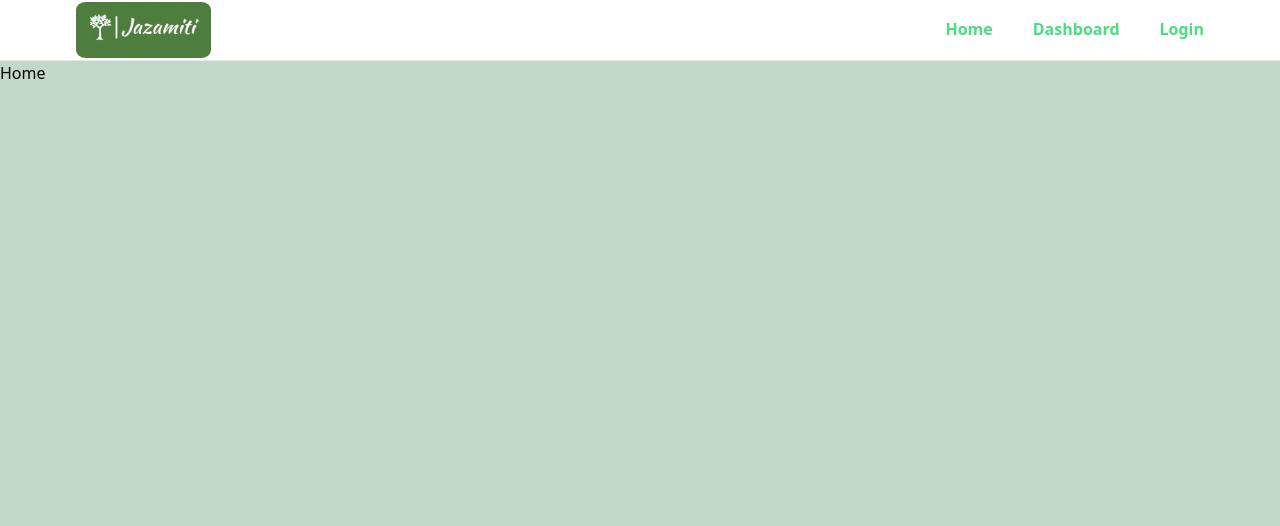
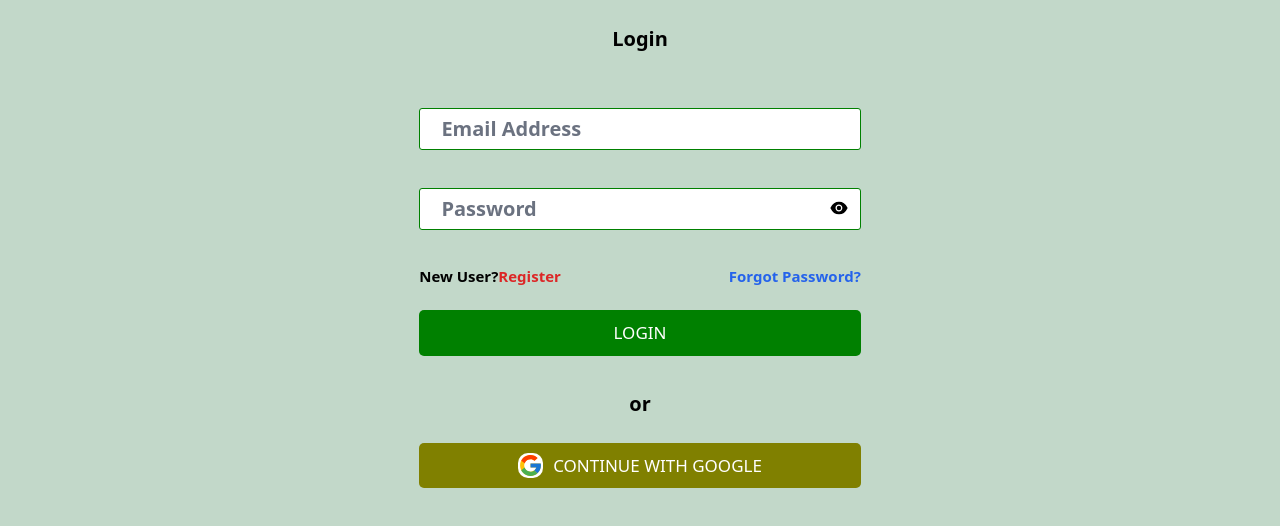
Before and after one commit to uhqlA/firebase-auth, a React (Create React App) app: page / in a window 1280 px wide. Shown: the top 526 px of the page. Built offline with nearby package versions, Linux system fonts and the light colour scheme.

Commit message:
landing page implemented

```diff
--- a/src/App.js
+++ b/src/App.js
@@ -2,7 +2,7 @@ import React from 'react';
 import { BrowserRouter as Router, Routes, Route } from 'react-router-dom';
 
 import './App.css';
-import Home from './Components/Pages/Home/Home';
+//import Home from './Components/Pages/Home/Home';
 import ForgetPassword from "./Components/Pages/ForgetPassword/ForgetPassword";
 import Dashboard from './Components/Pages/Dashboard/Dashboard';
 import Login from "./Components/Pages/Login/Login";
@@ -16,9 +16,10 @@ function App() {
   return (
     <div>
       <Router>
-        <Header />
+        {/* <Header /> */}
         <Routes>
-          <Route path="/" element={<Home />} />
+        <Route path="/header" element={<Header />} />
+          <Route path="/" element={<Login />} />
           <Route path="/dashboard" element={<Dashboard />} />
           <Route path="/login" element={<Login />} />
           <Route path="/register" element={<Register />} />
--- a/src/Components/Pages/Login/Login.jsx
+++ b/src/Components/Pages/Login/Login.jsx
@@ -31,7 +31,7 @@ function Login() {
             const userCredential = await signInWithEmailAndPassword(auth,
                 email, password)
                 if(userCredential.user){
-                    navigate("/")
+                    navigate("/header")
                 }
 
         }catch (error) {
```
